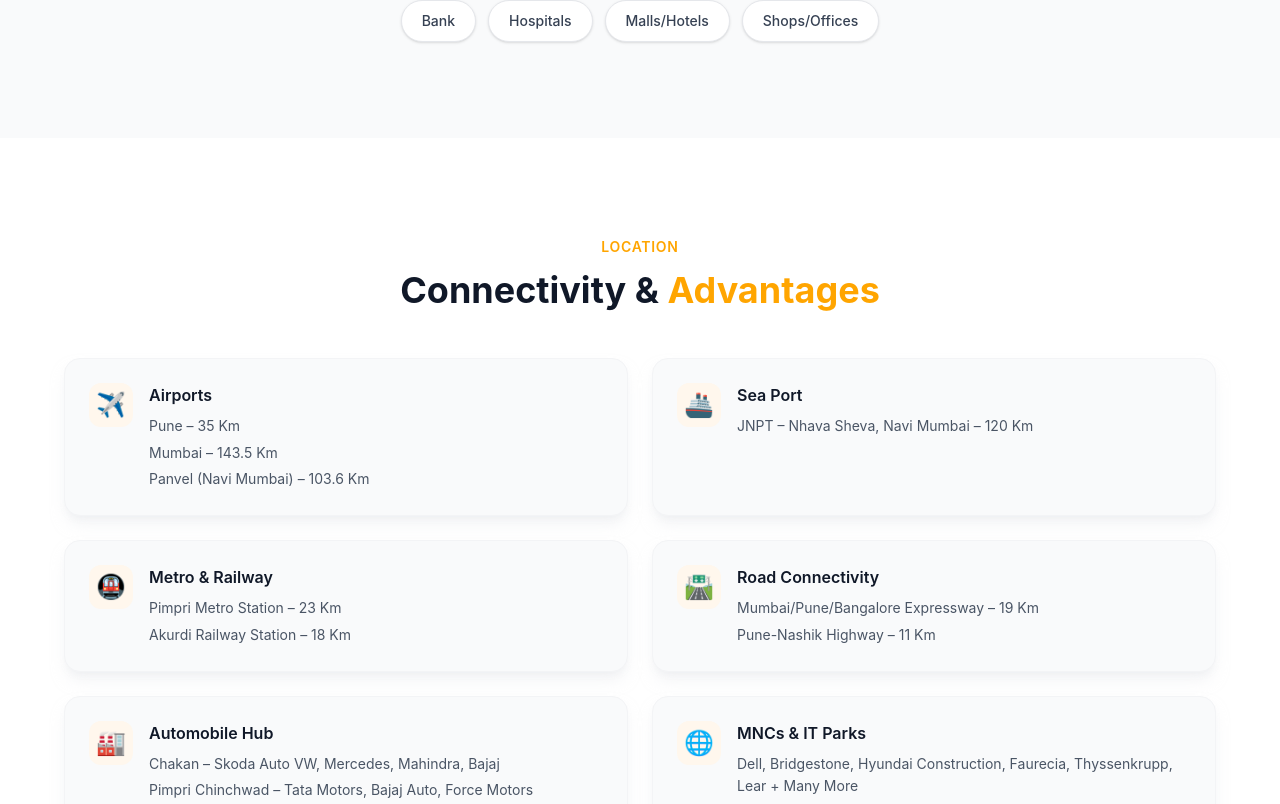
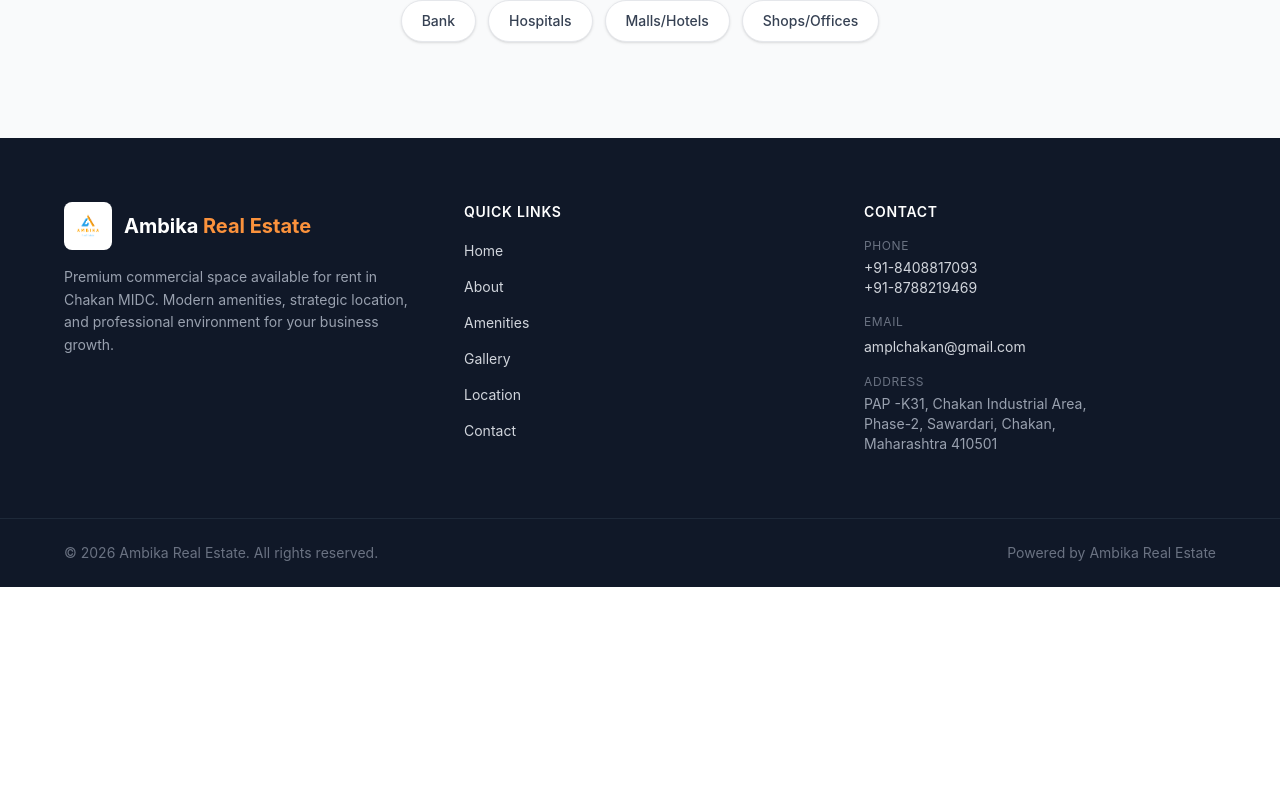
Before and after one commit to utkarshg1/ambika-real-estate, a SvelteKit app: page /amenities in a window 1280 px wide. Shown: the part 1686-2490 px from the top of the page. After the commit the page ends 2273 px from the top, so only its background shows below. Built offline with nearby package versions, Linux system fonts and the light colour scheme.

Commit message:
updated connectivity details

```diff
--- a/package.json
+++ b/package.json
@@ -1,7 +1,7 @@
 {
 	"name": "ampl-real-estate",
 	"private": true,
-	"version": "1.5.0",
+	"version": "1.6.0",
 	"type": "module",
 	"scripts": {
 		"dev": "vite dev",
--- a/src/routes/amenities/+page.svelte
+++ b/src/routes/amenities/+page.svelte
@@ -106,46 +106,3 @@
     </ScrollReveal>
   </div>
 </section>
-
-<!-- Connectivity & Location -->
-<section class="py-16 md:py-24 bg-white">
-  <div class="container-main">
-    <ScrollReveal>
-      <div class="text-center max-w-3xl mx-auto mb-12">
-        <span class="text-brand-500 font-semibold text-sm uppercase tracking-wider">Location</span>
-        <h2 class="text-3xl md:text-4xl font-bold text-gray-900 mt-3">
-          Connectivity &amp; <span class="text-brand-500">Advantages</span>
-        </h2>
-      </div>
-    </ScrollReveal>
-
-    <div class="grid grid-cols-1 md:grid-cols-2 gap-6">
-      {#each [
-        { icon: '✈️', title: 'Airports', details: ['Pune – 35 Km', 'Mumbai – 143.5 Km', 'Panvel (Navi Mumbai) – 103.6 Km'] },
-        { icon: '🚢', title: 'Sea Port', details: ['JNPT – Nhava Sheva, Navi Mumbai – 120 Km'] },
-        { icon: '🚇', title: 'Metro & Railway', details: ['Pimpri Metro Station – 23 Km', 'Akurdi Railway Station – 18 Km'] },
-        { icon: '🛣️', title: 'Road Connectivity', details: ['Mumbai/Pune/Bangalore Expressway – 19 Km', 'Pune-Nashik Highway – 11 Km'] },
-        { icon: '🏭', title: 'Automobile Hub', details: ['Chakan – Skoda Auto VW, Mercedes, Mahindra, Bajaj', 'Pimpri Chinchwad – Tata Motors, Bajaj Auto, Force Motors', 'Talegaon – Hyundai New Plant'] },
-        { icon: '🌐', title: 'MNCs & IT Parks', details: ['Dell, Bridgestone, Hyundai Construction, Faurecia, Thyssenkrupp, Lear + Many More', 'IT Parks: Talawade & Hinjawadi (Pune)'] },
-        { icon: '🔬', title: 'Research & Exhibition', details: ['ACDRI – Chinchwad MIDC', 'ARAI – Chakan MIDC', 'PIECC – Moshi (PCMC)'] },
-        { icon: '🏭', title: 'Horizon Industrial Park', details: ['Blackstone Group’s 1.4 Mn sq. ft. IGBC Platinum Certified Park in Chakan MIDC', 'Key Tenants: BENTELER Automotive, Volkswagen Group, Mercedes-Benz, Mahindra, Bajaj Auto, JCB + Many More', '45 Parks across 10 Indian Cities | 58 Mn sq. ft. Portfolio | 100+ Customers | 57% Fortune 500'] }
-      ] as item (item.title)}
-        <ScrollReveal>
-          <div class="bg-gray-50 rounded-2xl p-6 shadow-lg shadow-gray-200/50 border border-gray-100 hover:shadow-xl hover:border-brand-200 transition-all duration-300 h-full">
-            <div class="flex items-start gap-4">
-              <span class="text-2xl flex-shrink-0 w-11 h-11 flex items-center justify-center bg-brand-50 rounded-xl">{item.icon}</span>
-              <div class="min-w-0">
-                <h3 class="text-base font-semibold text-gray-900 mb-2">{item.title}</h3>
-                <ul class="space-y-1">
-                  {#each item.details as detail (detail)}
-                    <li class="text-sm text-gray-600 leading-relaxed">{detail}</li>
-                  {/each}
-                </ul>
-              </div>
-            </div>
-          </div>
-        </ScrollReveal>
-      {/each}
-    </div>
-  </div>
-</section>
--- a/src/routes/location/+page.svelte
+++ b/src/routes/location/+page.svelte
@@ -108,7 +108,7 @@
             { name: 'Hyundai Construction Equipment', dist: 'Nearby' },
             { name: 'Chakan MIDC', dist: 'Premium Zone' },
             { name: 'Major Highway Connectivity', dist: 'Easy Access' }
-          ] as landmark}
+          ] as landmark (landmark.name)}
             <div class="bg-white rounded-xl p-5 text-center border border-gray-100 hover:border-brand-200 transition-all duration-300">
               <p class="font-semibold text-gray-900 text-sm">{landmark.name}</p>
               <p class="text-xs text-brand-500 font-medium mt-1">{landmark.dist}</p>
@@ -117,5 +117,43 @@
         </div>
       </div>
     </ScrollReveal>
+
+    <ScrollReveal>
+      <div class="text-center max-w-3xl mx-auto mb-12">
+        <span class="text-brand-500 font-semibold text-sm uppercase tracking-wider">Connectivity</span>
+        <h2 class="text-3xl md:text-4xl font-bold text-gray-900 mt-3">
+          Connectivity &amp; <span class="text-brand-500">Advantages</span>
+        </h2>
+      </div>
+    </ScrollReveal>
+
+    <div class="grid grid-cols-1 md:grid-cols-2 gap-6">
+      {#each [
+        { icon: '✈️', title: 'Airports', details: ['Pune – 35 Km', 'Mumbai – 143.5 Km', 'Panvel (Navi Mumbai) – 103.6 Km'] },
+        { icon: '🚢', title: 'Sea Port', details: ['JNPT – Nhava Sheva, Navi Mumbai – 120 Km'] },
+        { icon: '🚇', title: 'Metro & Railway', details: ['Nigdi Metro Station – 17 Km', 'Pimpri Metro Station – 23 Km', 'Akurdi Railway Station – 18 Km'] },
+        { icon: '🛣️', title: 'Road Connectivity', details: ['Mumbai/Pune/Bangalore Expressway – 19 Km', 'Pune-Nashik Highway – 11 Km'] },
+        { icon: '🏭', title: 'Automobile Hub', details: ['Chakan – Skoda Auto VW, Mercedes, Mahindra, Bajaj', 'Pimpri Chinchwad – Tata Motors, Bajaj Auto, Force Motors', 'Talegaon – Hyundai New Plant'] },
+        { icon: '🌐', title: 'MNCs & IT Parks', details: ['Dell, Bridgestone, Hyundai Construction, Faurecia, Thyssenkrupp, Lear + Many More', 'IT Parks: Talawade & Hinjawadi (Pune)'] },
+        { icon: '🔬', title: 'Research & Exhibition', details: ['ACDRI – Chinchwad MIDC', 'ARAI – Chakan MIDC', 'PIECC – Moshi (PCMC)'] },
+        { icon: '🏭', title: 'Horizon Industrial Park', details: ['Blackstone Group\'s 1.4 Mn sq. ft. IGBC Platinum Certified Park in Chakan MIDC', 'Key Tenants: BENTELER Automotive, Volkswagen Group, Mercedes-Benz, Mahindra, Bajaj Auto, JCB + Many More', '45 Parks across 10 Indian Cities | 58 Mn sq. ft. Portfolio | 100+ Customers | 57% Fortune 500'] }
+      ] as item (item.title)}
+        <ScrollReveal>
+          <div class="bg-gray-50 rounded-2xl p-6 shadow-lg shadow-gray-200/50 border border-gray-100 hover:shadow-xl hover:border-brand-200 transition-all duration-300 h-full">
+            <div class="flex items-start gap-4">
+              <span class="text-2xl flex-shrink-0 w-11 h-11 flex items-center justify-center bg-brand-50 rounded-xl">{item.icon}</span>
+              <div class="min-w-0">
+                <h3 class="text-base font-semibold text-gray-900 mb-2">{item.title}</h3>
+                <ul class="space-y-1">
+                  {#each item.details as detail (detail)}
+                    <li class="text-sm text-gray-600 leading-relaxed">{detail}</li>
+                  {/each}
+                </ul>
+              </div>
+            </div>
+          </div>
+        </ScrollReveal>
+      {/each}
+    </div>
   </div>
 </section>
```
Also changed, not shown: 1 other file (tests, documents, lock files or other folders).
